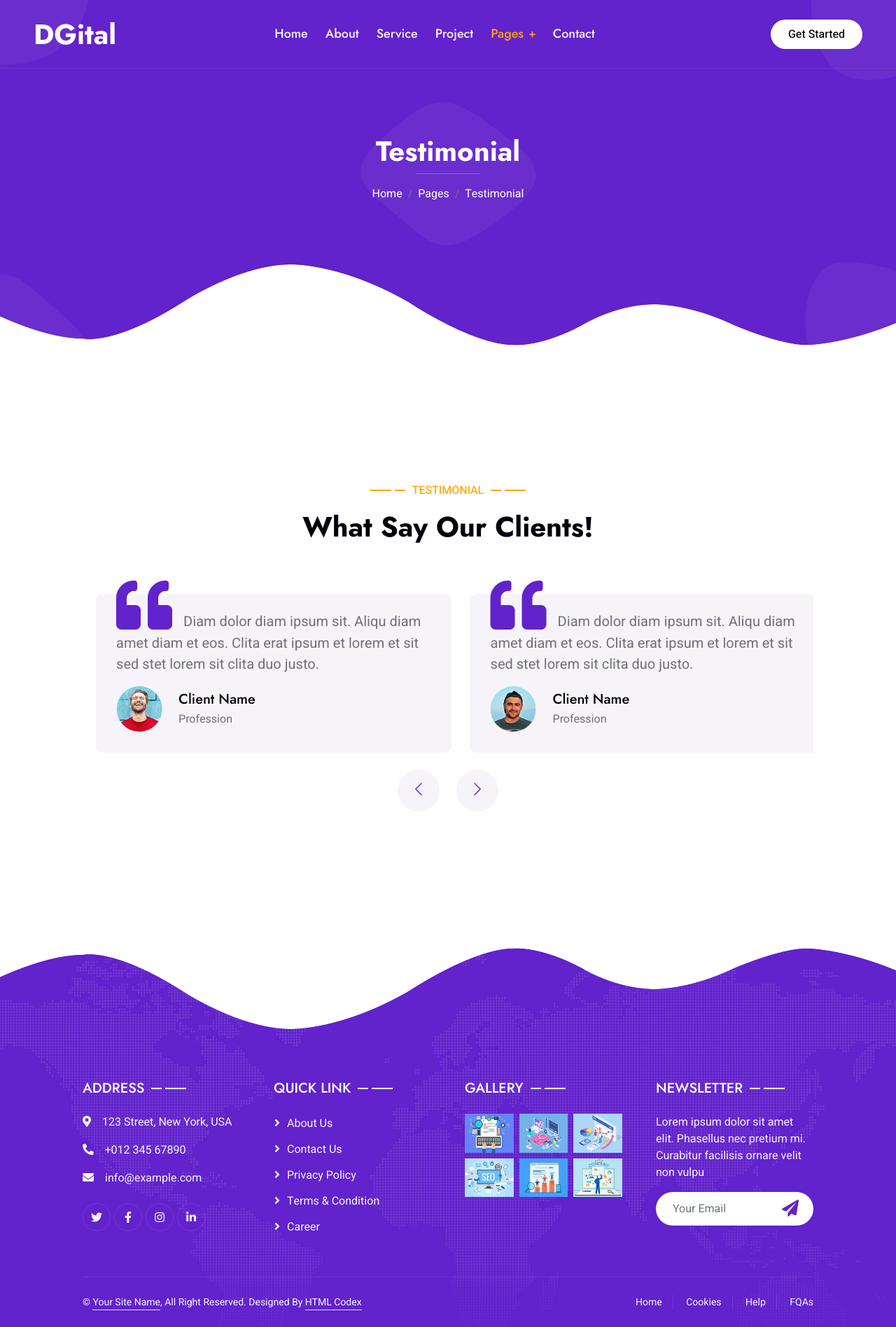
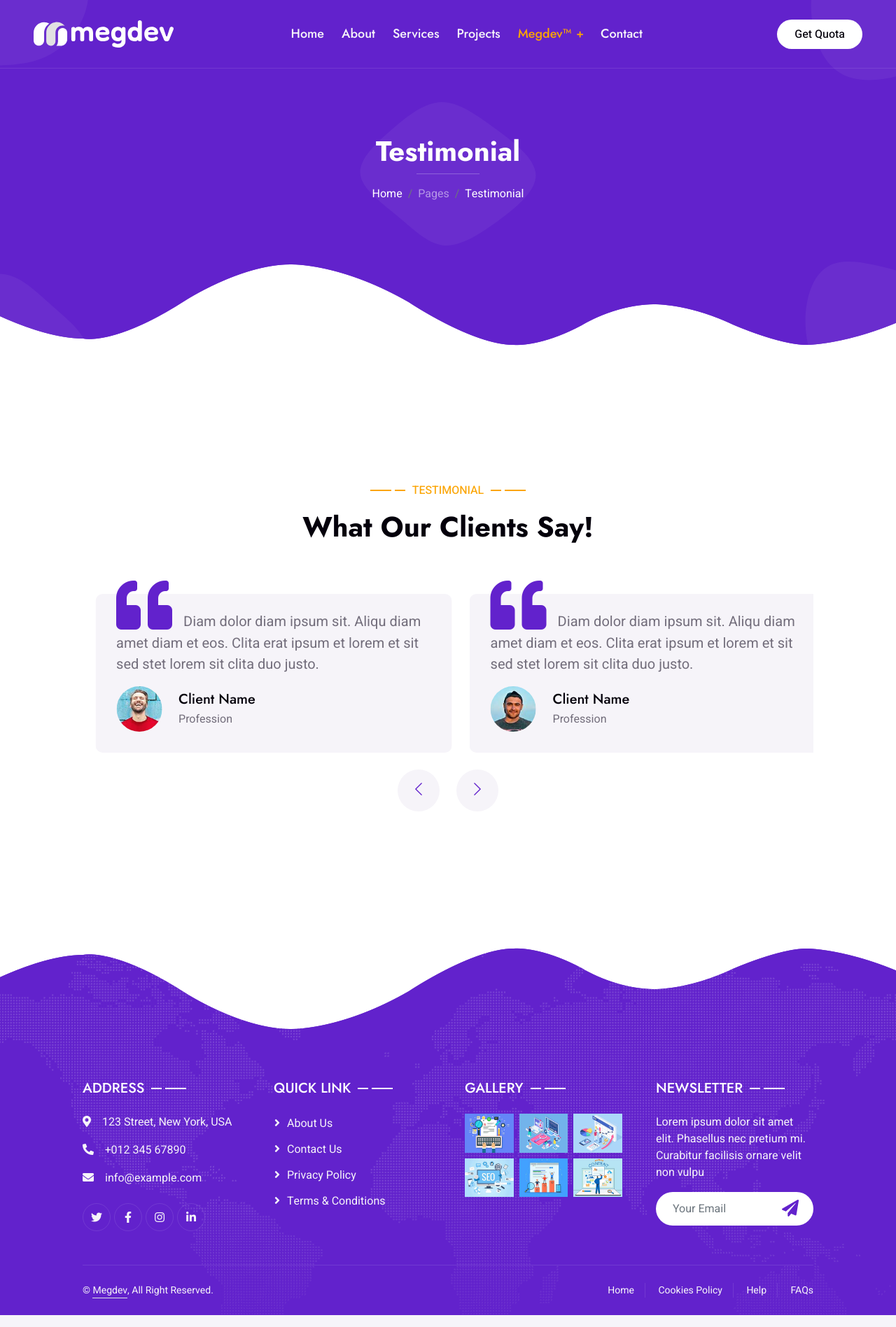
Before and after one commit to kill3rBi4d/webProject2.0.2, a plain HTML site: page testimonial.html in a window 1280 px wide. Shown: the whole page at 70% size. Drawn offline with nearby package versions, Linux system fonts and the light colour scheme.

Commit message:
some changes

```diff
--- a/team.html
+++ b/team.html
@@ -3,13 +3,13 @@
 
 <head>
     <meta charset="utf-8">
-    <title>DGital - Digital Agency HTML Template</title>
+    <title>Megdev - Our Team</title>
     <meta content="width=device-width, initial-scale=1.0" name="viewport">
     <meta content="" name="keywords">
     <meta content="" name="description">
 
     <!-- Favicon -->
-    <link href="img/favicon.ico" rel="icon">
+    <link href="img/logo/logo-11.svg" rel="icon">
 
     <!-- Google Web Fonts -->
     <link rel="preconnect" href="https://fonts.googleapis.com">
@@ -47,8 +47,8 @@
         <div class="container-xxl position-relative p-0">
             <nav class="navbar navbar-expand-lg navbar-light px-4 px-lg-5 py-3 py-lg-0">
                 <a href="" class="navbar-brand p-0">
-                    <h1 class="m-0">DGital</h1>
-                    <!-- <img src="img/logo.png" alt="Logo"> -->
+                    <img class="m-0 logo" src="img/logo/logo-0.svg" alt="megdev">
+                    <img class="m-0 logo1" src="img/logo/logo-1.svg" alt="megdev">
                 </a>
                 <button class="navbar-toggler" type="button" data-bs-toggle="collapse" data-bs-target="#navbarCollapse">
                     <span class="fa fa-bars"></span>
@@ -57,19 +57,19 @@
                     <div class="navbar-nav mx-auto py-0">
                         <a href="index.html" class="nav-item nav-link">Home</a>
                         <a href="about.html" class="nav-item nav-link">About</a>
-                        <a href="service.html" class="nav-item nav-link">Service</a>
-                        <a href="project.html" class="nav-item nav-link">Project</a>
+                        <a href="service.html" class="nav-item nav-link">Services</a>
+                        <a href="project.html" class="nav-item nav-link">Projects</a>
                         <div class="nav-item dropdown">
-                            <a href="#" class="nav-link dropdown-toggle active" data-bs-toggle="dropdown">Pages</a>
+                            <a href="#" class="nav-link dropdown-toggle active" data-bs-toggle="dropdown">Megdev&trade;</a>
                             <div class="dropdown-menu m-0">
-                                <a href="team.html" class="dropdown-item active">Our Team</a>
+                                <a href="team.html" class="dropdown-item">Our Team</a>
                                 <a href="testimonial.html" class="dropdown-item">Testimonial</a>
-                                <a href="404.html" class="dropdown-item">404 Page</a>
+                                <a href="contact.html" class="dropdown-item">Get Quota 🔖</a>
                             </div>
                         </div>
                         <a href="contact.html" class="nav-item nav-link">Contact</a>
                     </div>
-                    <a href="" class="btn rounded-pill py-2 px-4 ms-3 d-none d-lg-block">Get Started</a>
+                    <a href="" class="btn rounded-pill py-2 px-4 ms-3 d-none d-lg-block">Get Quota</a>
                 </div>
             </nav>
 
@@ -82,7 +82,7 @@
                             <nav aria-label="breadcrumb">
                                 <ol class="breadcrumb justify-content-center">
                                     <li class="breadcrumb-item"><a class="text-white" href="#">Home</a></li>
-                                    <li class="breadcrumb-item"><a class="text-white" href="#">Pages</a></li>
+                                    <li class="breadcrumb-item"><a class="text-white-50">Pages</a></li>
                                     <li class="breadcrumb-item text-white active" aria-current="page">Our Team</li>
                                 </ol>
                             </nav>
@@ -219,8 +219,8 @@
                         <a class="btn btn-link" href="">About Us</a>
                         <a class="btn btn-link" href="">Contact Us</a>
                         <a class="btn btn-link" href="">Privacy Policy</a>
-                        <a class="btn btn-link" href="">Terms & Condition</a>
-                        <a class="btn btn-link" href="">Career</a>
+                        <a class="btn btn-link" href="">Terms & Conditions</a>
+                        <!-- <a class="btn btn-link" href="">Career</a> -->
                     </div>
                     <div class="col-md-6 col-lg-3">
                         <p class="section-title text-white h5 mb-4">Gallery<span></span></p>
@@ -259,17 +259,14 @@
                 <div class="copyright">
                     <div class="row">
                         <div class="col-md-6 text-center text-md-start mb-3 mb-md-0">
-                            &copy; <a class="border-bottom" href="#">Your Site Name</a>, All Right Reserved.
-
-							<!--/*** This template is free as long as you keep the footer author’s credit link/attribution link/backlink. If you'd like to use the template without the footer author’s credit link/attribution link/backlink, you can purchase the Credit Removal License from "https://htmlcodex.com/credit-removal". Thank you for your support. ***/-->
-							Designed By <a class="border-bottom" href="https://htmlcodex.com">HTML Codex</a>
+                            &copy; <a class="border-bottom" href="#">Megdev</a>, All Right Reserved.
                         </div>
                         <div class="col-md-6 text-center text-md-end">
                             <div class="footer-menu">
                                 <a href="">Home</a>
-                                <a href="">Cookies</a>
+                                <a href="">Cookies Policy</a>
                                 <a href="">Help</a>
-                                <a href="">FQAs</a>
+                                <a href="">FAQs</a>
                             </div>
                         </div>
                     </div>
--- a/testimonial.html
+++ b/testimonial.html
@@ -3,13 +3,13 @@
 
 <head>
     <meta charset="utf-8">
-    <title>DGital - Digital Agency HTML Template</title>
+    <title>Megdev - Testimonial</title>
     <meta content="width=device-width, initial-scale=1.0" name="viewport">
     <meta content="" name="keywords">
     <meta content="" name="description">
 
     <!-- Favicon -->
-    <link href="img/favicon.ico" rel="icon">
+    <link href="img/logo/logo-11.svg" rel="icon">
 
     <!-- Google Web Fonts -->
     <link rel="preconnect" href="https://fonts.googleapis.com">
@@ -47,8 +47,8 @@
         <div class="container-xxl position-relative p-0">
             <nav class="navbar navbar-expand-lg navbar-light px-4 px-lg-5 py-3 py-lg-0">
                 <a href="" class="navbar-brand p-0">
-                    <h1 class="m-0">DGital</h1>
-                    <!-- <img src="img/logo.png" alt="Logo"> -->
+                    <img class="m-0 logo" src="img/logo/logo-0.svg" alt="megdev">
+                    <img class="m-0 logo1" src="img/logo/logo-1.svg" alt="megdev">
                 </a>
                 <button class="navbar-toggler" type="button" data-bs-toggle="collapse" data-bs-target="#navbarCollapse">
                     <span class="fa fa-bars"></span>
@@ -57,19 +57,19 @@
                     <div class="navbar-nav mx-auto py-0">
                         <a href="index.html" class="nav-item nav-link">Home</a>
                         <a href="about.html" class="nav-item nav-link">About</a>
-                        <a href="service.html" class="nav-item nav-link">Service</a>
-                        <a href="project.html" class="nav-item nav-link">Project</a>
+                        <a href="service.html" class="nav-item nav-link">Services</a>
+                        <a href="project.html" class="nav-item nav-link">Projects</a>
                         <div class="nav-item dropdown">
-                            <a href="#" class="nav-link dropdown-toggle active" data-bs-toggle="dropdown">Pages</a>
+                            <a href="#" class="nav-link dropdown-toggle active" data-bs-toggle="dropdown">Megdev&trade;</a>
                             <div class="dropdown-menu m-0">
                                 <a href="team.html" class="dropdown-item">Our Team</a>
-                                <a href="testimonial.html" class="dropdown-item active">Testimonial</a>
-                                <a href="404.html" class="dropdown-item">404 Page</a>
+                                <a href="testimonial.html" class="dropdown-item">Testimonial</a>
+                                <a href="contact.html" class="dropdown-item">Get Quota 🔖</a>
                             </div>
                         </div>
                         <a href="contact.html" class="nav-item nav-link">Contact</a>
                     </div>
-                    <a href="" class="btn rounded-pill py-2 px-4 ms-3 d-none d-lg-block">Get Started</a>
+                    <a href="" class="btn rounded-pill py-2 px-4 ms-3 d-none d-lg-block">Get Quota</a>
                 </div>
             </nav>
 
@@ -82,7 +82,7 @@
                             <nav aria-label="breadcrumb">
                                 <ol class="breadcrumb justify-content-center">
                                     <li class="breadcrumb-item"><a class="text-white" href="#">Home</a></li>
-                                    <li class="breadcrumb-item"><a class="text-white" href="#">Pages</a></li>
+                                    <li class="breadcrumb-item"><a class="text-white-50">Pages</a></li>
                                     <li class="breadcrumb-item text-white active" aria-current="page">Testimonial</li>
                                 </ol>
                             </nav>
@@ -98,7 +98,7 @@
         <div class="container-xxl py-5 wow fadeInUp" data-wow-delay="0.1s">
             <div class="container py-5 px-lg-5">
                 <p class="section-title text-secondary justify-content-center"><span></span>Testimonial<span></span></p>
-                <h1 class="text-center mb-5">What Say Our Clients!</h1>
+                <h1 class="text-center mb-5">What Our Clients Say!</h1>
                 <div class="owl-carousel testimonial-carousel">
                     <div class="testimonial-item bg-light rounded my-4">
                         <p class="fs-5"><i class="fa fa-quote-left fa-4x text-primary mt-n4 me-3"></i>Diam dolor diam ipsum sit. Aliqu diam amet diam et eos. Clita erat ipsum et lorem et sit sed stet lorem sit clita duo justo.</p>
@@ -157,8 +157,8 @@
                         <a class="btn btn-link" href="">About Us</a>
                         <a class="btn btn-link" href="">Contact Us</a>
                         <a class="btn btn-link" href="">Privacy Policy</a>
-                        <a class="btn btn-link" href="">Terms & Condition</a>
-                        <a class="btn btn-link" href="">Career</a>
+                        <a class="btn btn-link" href="">Terms & Conditions</a>
+                        <!-- <a class="btn btn-link" href="">Career</a> -->
                     </div>
                     <div class="col-md-6 col-lg-3">
                         <p class="section-title text-white h5 mb-4">Gallery<span></span></p>
@@ -197,17 +197,14 @@
                 <div class="copyright">
                     <div class="row">
                         <div class="col-md-6 text-center text-md-start mb-3 mb-md-0">
-                            &copy; <a class="border-bottom" href="#">Your Site Name</a>, All Right Reserved.
-
-							<!--/*** This template is free as long as you keep the footer author’s credit link/attribution link/backlink. If you'd like to use the template without the footer author’s credit link/attribution link/backlink, you can purchase the Credit Removal License from "https://htmlcodex.com/credit-removal". Thank you for your support. ***/-->
-							Designed By <a class="border-bottom" href="https://htmlcodex.com">HTML Codex</a>
+                            &copy; <a class="border-bottom" href="#">Megdev</a>, All Right Reserved.
                         </div>
                         <div class="col-md-6 text-center text-md-end">
                             <div class="footer-menu">
                                 <a href="">Home</a>
-                                <a href="">Cookies</a>
+                                <a href="">Cookies Policy</a>
                                 <a href="">Help</a>
-                                <a href="">FQAs</a>
+                                <a href="">FAQs</a>
                             </div>
                         </div>
                     </div>
```
Also changed, not shown: project.html (+16 -19 lines).
